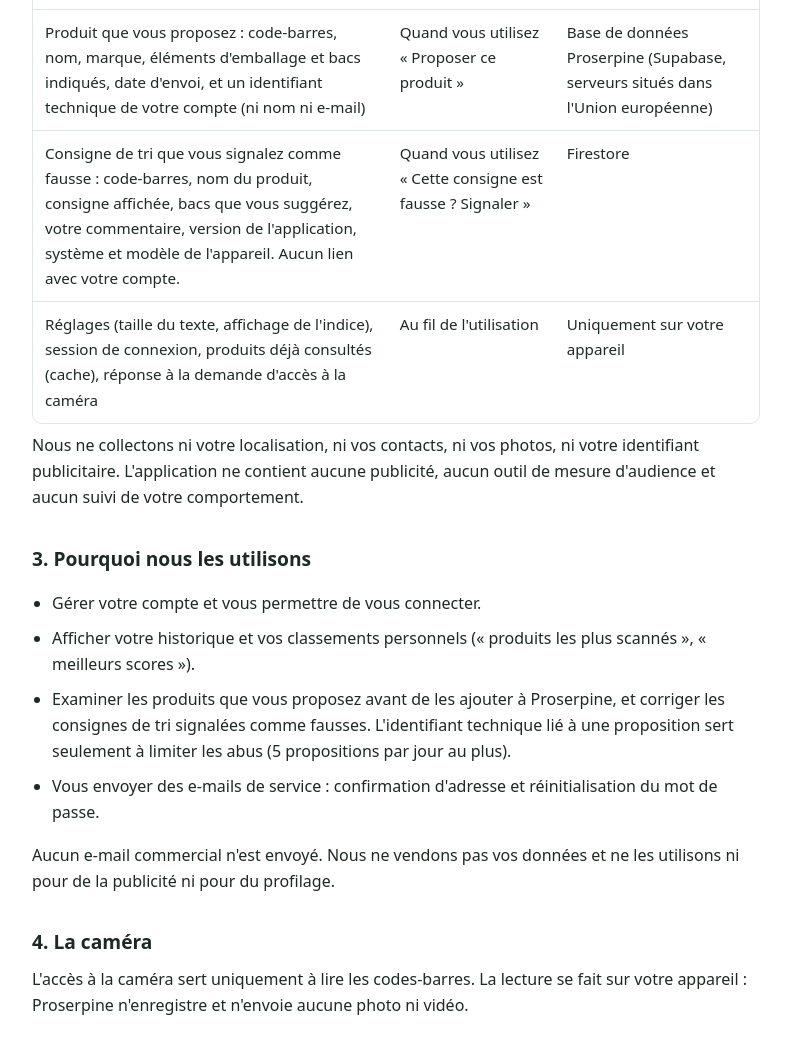
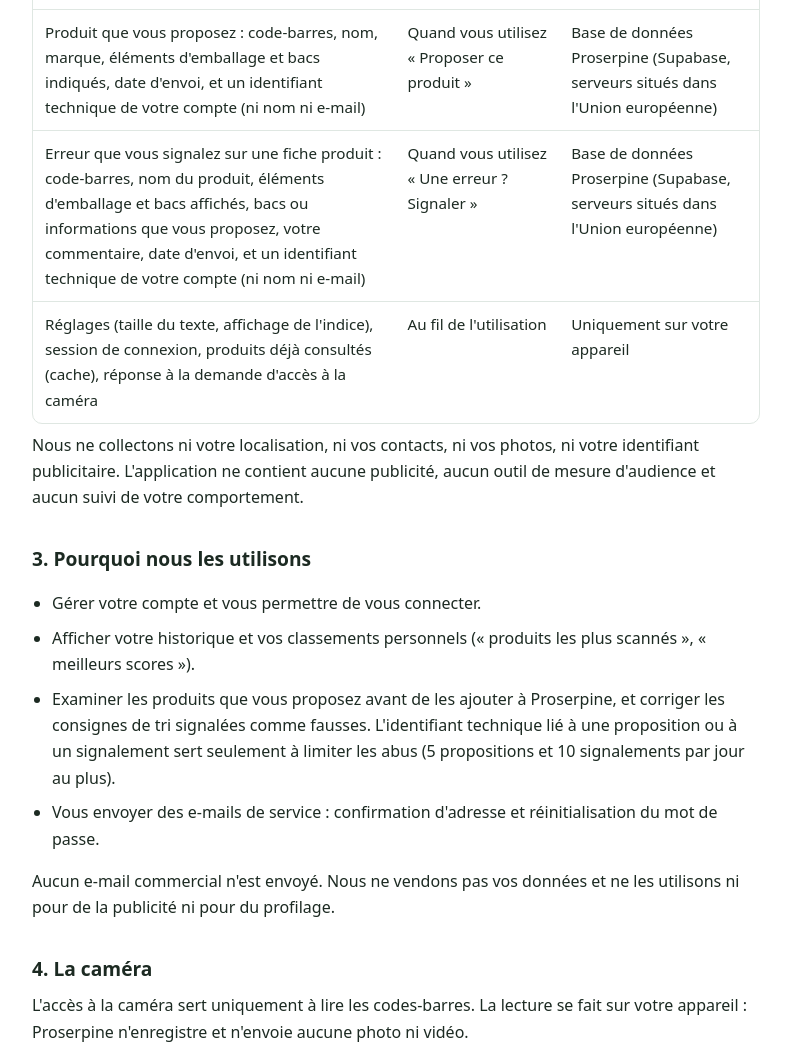
Before and after one commit to Tatsu14/Proserpine, a website: page public/politique-confidentialite.html in a window 1280 px wide. Shown: the part 980-2028 px from the top of the page, without its empty margins (244-1035 px from the left). Drawn offline with Linux system fonts and the light colour scheme.

Commit message:
Politique de confidentialité : signalements d'erreurs enregistrés dans la base Proserpine avec identifiant technique (12 mois)
Co-Authored-By: Claude Opus 5.5 <noreply@anthropic.com>
Claude-Session: https://claude.ai/code/session_01MkXSkrJ6cCLaZPiV1BshZw

```diff
--- a/public/politique-confidentialite.html
+++ b/public/politique-confidentialite.html
@@ -54,7 +54,7 @@ Contact : <a href="mailto:maximecav4@gmail.com">maximecav4@gmail.com</a></p>
 <tr><td>Historique des produits consultés : code-barres, nom, marque, date du dernier scan, nombre de scans, indice d'impact</td><td>À chaque ouverture d'une fiche produit, si vous êtes connecté</td><td>Firestore</td></tr>
 <tr><td>Indicateur « présentation d'accueil déjà vue »</td><td>Après la présentation de bienvenue</td><td>Firestore</td></tr>
 <tr><td>Produit que vous proposez : code-barres, nom, marque, éléments d'emballage et bacs indiqués, date d'envoi, et un identifiant technique de votre compte (ni nom ni e-mail)</td><td>Quand vous utilisez « Proposer ce produit »</td><td>Base de données Proserpine (Supabase, serveurs situés dans l'Union européenne)</td></tr>
-<tr><td>Consigne de tri que vous signalez comme fausse : code-barres, nom du produit, consigne affichée, bacs que vous suggérez, votre commentaire, version de l'application, système et modèle de l'appareil. Aucun lien avec votre compte.</td><td>Quand vous utilisez « Cette consigne est fausse ? Signaler »</td><td>Firestore</td></tr>
+<tr><td>Erreur que vous signalez sur une fiche produit : code-barres, nom du produit, éléments d'emballage et bacs affichés, bacs ou informations que vous proposez, votre commentaire, date d'envoi, et un identifiant technique de votre compte (ni nom ni e-mail)</td><td>Quand vous utilisez « Une erreur ? Signaler »</td><td>Base de données Proserpine (Supabase, serveurs situés dans l'Union européenne)</td></tr>
 <tr><td>Réglages (taille du texte, affichage de l'indice), session de connexion, produits déjà consultés (cache), réponse à la demande d'accès à la caméra</td><td>Au fil de l'utilisation</td><td>Uniquement sur votre appareil</td></tr>
 </tbody></table></div>
 <p>Nous ne collectons ni votre localisation, ni vos contacts, ni vos photos, ni votre identifiant publicitaire. L'application ne contient aucune publicité, aucun outil de mesure d'audience et aucun suivi de votre comportement.</p>
@@ -63,7 +63,7 @@ Contact : <a href="mailto:maximecav4@gmail.com">maximecav4@gmail.com</a></p>
 <ul>
 <li>Gérer votre compte et vous permettre de vous connecter.</li>
 <li>Afficher votre historique et vos classements personnels (« produits les plus scannés », « meilleurs scores »).</li>
-<li>Examiner les produits que vous proposez avant de les ajouter à Proserpine, et corriger les consignes de tri signalées comme fausses. L'identifiant technique lié à une proposition sert seulement à limiter les abus (5 propositions par jour au plus).</li>
+<li>Examiner les produits que vous proposez avant de les ajouter à Proserpine, et corriger les consignes de tri signalées comme fausses. L'identifiant technique lié à une proposition ou à un signalement sert seulement à limiter les abus (5 propositions et 10 signalements par jour au plus).</li>
 <li>Vous envoyer des e-mails de service : confirmation d'adresse et réinitialisation du mot de passe.</li>
 </ul>
 <p>Aucun e-mail commercial n'est envoyé. Nous ne vendons pas vos données et ne les utilisons ni pour de la publicité ni pour du profilage.</p>
@@ -83,7 +83,7 @@ Contact : <a href="mailto:maximecav4@gmail.com">maximecav4@gmail.com</a></p>
 
 <h2>6. Combien de temps</h2>
 <p>Votre compte et votre historique sont conservés tant que vous ne supprimez pas votre compte. Quand vous le supprimez, votre historique, votre profil et votre compte de connexion sont effacés définitivement.</p>
-<p>L'identifiant technique lié à un produit proposé est effacé 12 mois après l'examen de la proposition (ou 12 mois après son envoi si elle n'a pas encore été examinée), et dès la suppression de votre compte. La proposition elle-même (code-barres, nom, marque, emballages) ne contient alors plus aucune donnée personnelle ; si elle est acceptée, le produit est ajouté à la base de Proserpine. Les consignes signalées ne sont pas liées à votre compte. Les services extérieurs listés ci-dessus peuvent garder leurs propres journaux techniques, selon leurs règles.</p>
+<p>L'identifiant technique lié à un produit proposé ou à une erreur signalée est effacé 12 mois après son examen (ou 12 mois après son envoi s'il n'a pas encore été examiné), et dès la suppression de votre compte. La proposition ou le signalement (code-barres, nom, emballages, correction) ne contient alors plus aucune donnée personnelle ; si une proposition est acceptée, le produit est ajouté à la base de Proserpine. Les services extérieurs listés ci-dessus peuvent garder leurs propres journaux techniques, selon leurs règles.</p>
 
 <h2>7. Vos droits</h2>
 <p>Vous pouvez à tout moment, dans l'application (Profil, puis « Modifier mes informations ») :</p>
```
